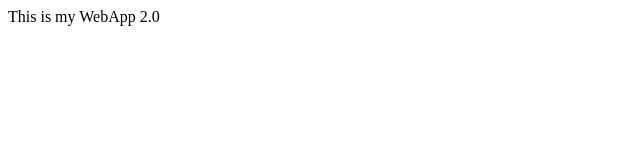
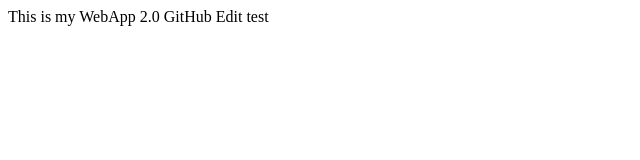
Before and after one commit to PramodSinghPKS/deployslot, a plain HTML site: page index.html in a window 1280 px wide. Shown: the whole page, without its empty margins (0-640 px from the left). Drawn offline with Linux system fonts and the light colour scheme.

Commit message:
adding text

```diff
--- a/index.html
+++ b/index.html
@@ -1,5 +1,7 @@
 <html>
 <body>
 This is my WebApp 2.0
+
+GitHub Edit test
 </body>
 </html>
```
